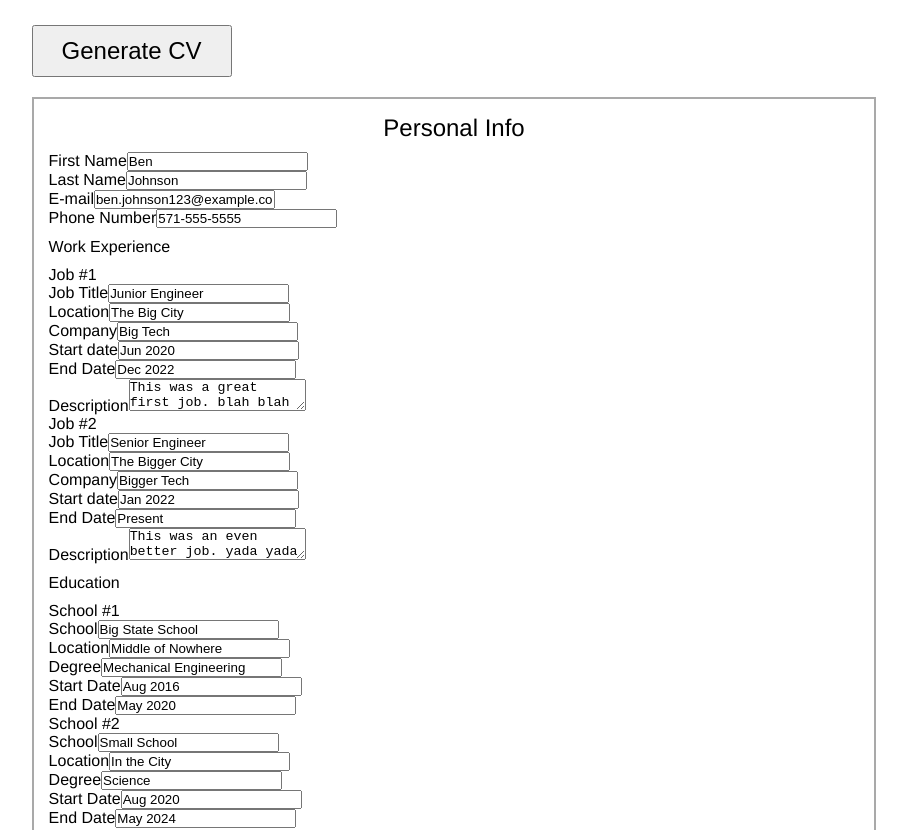
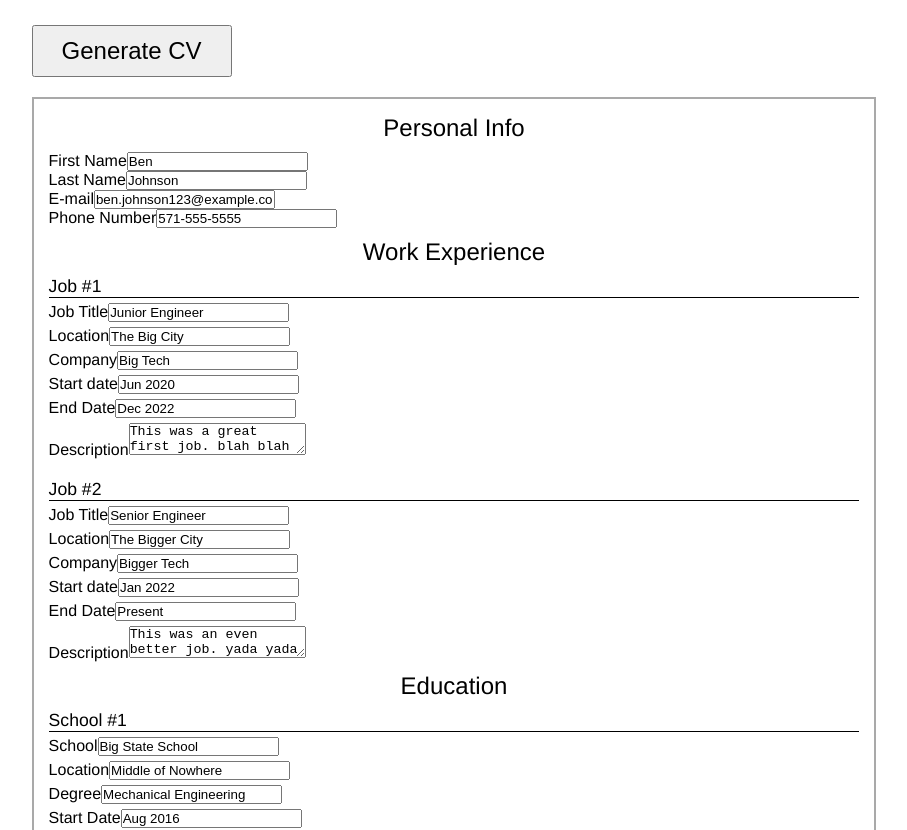
Before and after one commit to mwglow15/cv-builder, a React (Vite) app: page / in a window 1280 px wide. Shown: the top 830 px of the page, without its empty margins (186-1093 px from the left). Built offline with nearby package versions, Linux system fonts and the light colour scheme.

Commit message:
layout form

```diff
--- a/src/components/education/Education.jsx
+++ b/src/components/education/Education.jsx
@@ -1,9 +1,11 @@
 import EducationSection from './EducationSection'
+import '../../styles/education.css'
 
 export default function Education({ educationInfo }) {
   return(
     <div className="info-section education-info">
-    {educationInfo.map(degree => <EducationSection degreeInfo={degree} key={degree.id}></EducationSection>)}
+      <p className="heading">Education</p>
+      {educationInfo.map(degree => <EducationSection degreeInfo={degree} key={degree.id}></EducationSection>)}
     </div>
   )
 }
--- a/src/components/education/EducationForm.jsx
+++ b/src/components/education/EducationForm.jsx
@@ -3,7 +3,7 @@ import EducationFormSections from "./EducationFormSections"
 export default function EducationForm({ educationInfo, handleChange }) {
   return(
     <>
-      <p>Education</p>
+      <p className='heading'>Education</p>
       <form className="section-form education-form">
         {
           // returns a filled out form section for each degree in state
--- a/src/components/education/EducationFormSections.jsx
+++ b/src/components/education/EducationFormSections.jsx
@@ -4,7 +4,7 @@ export default function EducationFormSections({ info, handleChange, index }) {
 
   return(
     <div className="form-section education-form-section" id={info.id}>
-      <p>School #{index + 1}</p>
+      <p className="subheading">School #{index + 1}</p>
       <InputField
         type='input'
         id='school'
--- a/src/components/education/EducationSection.jsx
+++ b/src/components/education/EducationSection.jsx
@@ -1,12 +1,10 @@
 export default function EducationSection({ degreeInfo }) {
   return(
     <div className='degree-section'>
-      <p className="heading">Education</p>
-      <div>{degreeInfo.school}</div>
+      <div className="school-name">{degreeInfo.school}</div>
+      <div className="degree">{degreeInfo.degree}</div>
       <div>{degreeInfo.location}</div>
-      <div>{degreeInfo.degree}</div>
-      <div>{degreeInfo.startDate}</div>
-      <div>{degreeInfo.endDate}</div>
+      {degreeInfo.endDate ? (<div className="school-date date">{degreeInfo.startDate} - {degreeInfo.endDate}</div>) : (<div className="school-date date">{degreeInfo.startDate}</div>)}
     </div>
   )
 }
--- a/src/components/work/WorkExperienceForm.jsx
+++ b/src/components/work/WorkExperienceForm.jsx
@@ -1,9 +1,10 @@
 import WorkFormSections from "./WorkFormSections"
+import '../../styles/workExperience.css'
 
 export default function WorkExperienceForm({ workExperienceInfo, handleChange }) {
   return(
     <>
-      <p>Work Experience</p>
+      <p className='heading'>Work Experience</p>
       <form className="section-form work-form">
         { // returns a filled out form section for each job in state
           workExperienceInfo.map((job, index) => {
--- a/src/components/work/WorkFormSections.jsx
+++ b/src/components/work/WorkFormSections.jsx
@@ -4,7 +4,7 @@ export default function WorkFormSections({ info, handleChange, index }) {
 
   return(
     <div className="form-section work-form-section" id={info.id}>
-      <p>Job #{index + 1}</p>
+      <p className="subheading">Job #{index + 1}</p>
       <InputField
         type='input'
         id='jobTitle'
--- /dev/null
+++ b/src/styles/education.css
@@ -0,0 +1,10 @@
+.education-info {
+  display: flex;
+  flex-direction: column;
+  gap: 10px;
+}
+
+.school-name {
+  font-size: 1.25rem;
+  font-weight: 600;
+}
--- a/src/styles/infoSection.css
+++ b/src/styles/infoSection.css
@@ -1,7 +1,6 @@
 .info-section {
   padding-bottom: 20px;
   border-bottom: 2px black solid;
-  gap: 10px;
 }
 
 .heading {
--- a/src/styles/workExperience.css
+++ b/src/styles/workExperience.css
@@ -1,7 +1,19 @@
-.work-experience {
+.work-experience,
+.section-form {
   display: flex;
   flex-direction: column;
   gap: 20px;
+}
+
+.form-section {
+  display: flex;
+  flex-direction: column;
+  gap: 5px;
+}
+
+.subheading {
+  font-size: 1.1rem;
+  border-bottom: 1px black solid;
 }
 
 .job-section {
```
